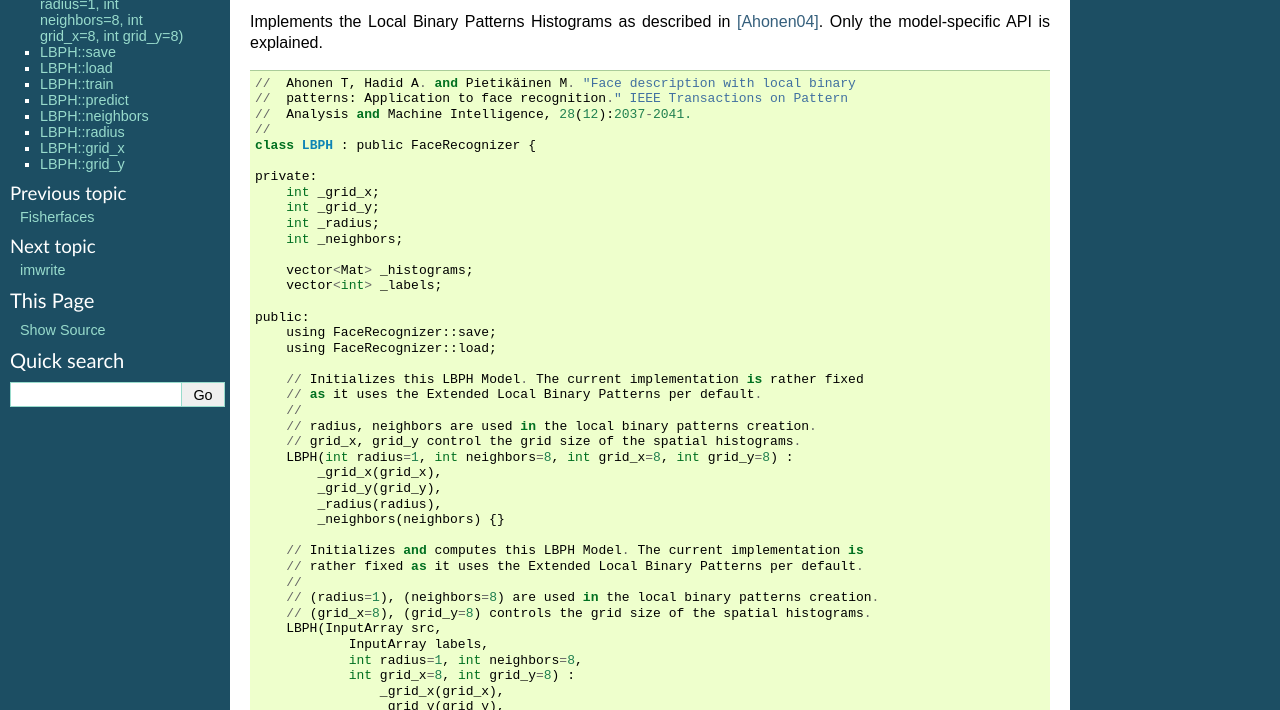
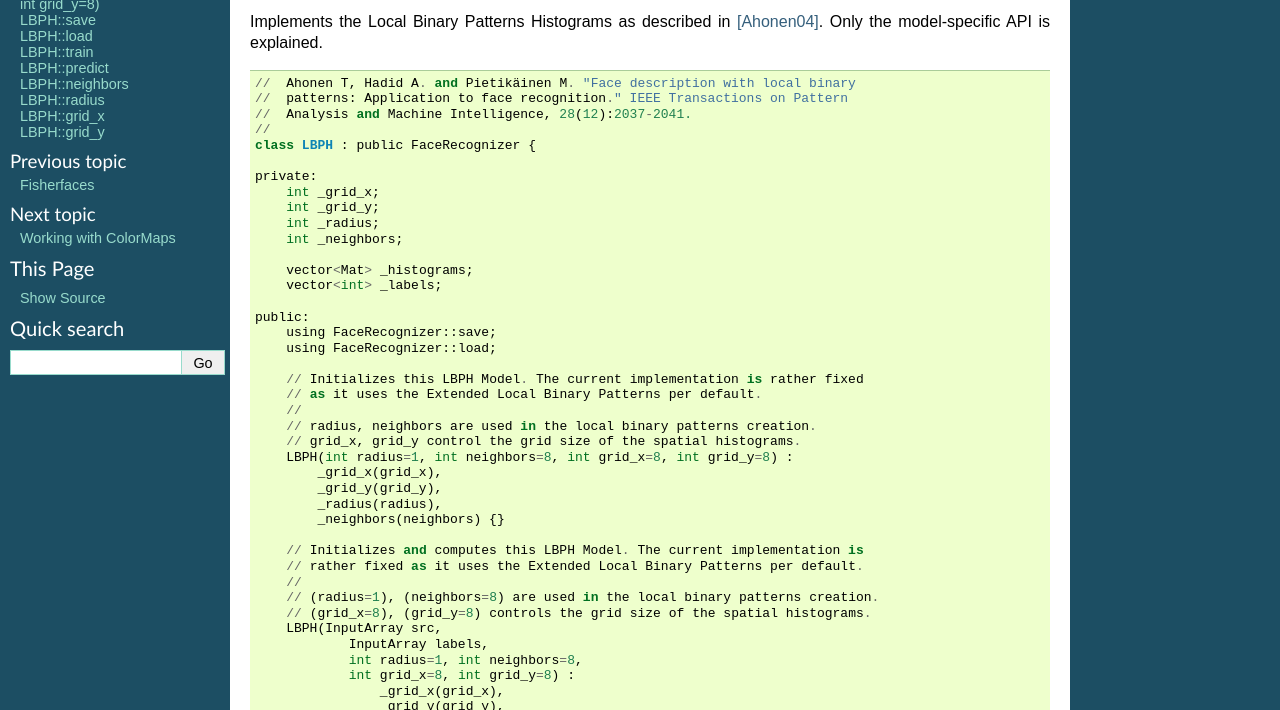
Before and after one commit to bytefish/libfacerec, a Sphinx documentation site: the page built from doc/source/api/class/class_lbph.rst, in a window 1280 px wide and 900 px high, cut to the strip 190-900 px from the top of the window. Built offline with Sphinx 7.4.7, drawn with Linux system fonts in a browser that asks for light colours; formulas are drawn with MathJax 3; cross-references to code outside the pages are shown as plain code.

Commit message:
documentation source changed.

```diff
--- a/doc/source/api/class/class_colormap.rst
+++ b/doc/source/api/class/class_colormap.rst
@@ -1,3 +1,6 @@
+Working with ColorMaps
+======================
+
 .. highlight:: cpp
 
 imwrite
@@ -32,7 +35,7 @@
 See :ocv:func:`imshow` for the list of supported formats and flags description.
 
 ColorMap
-========
+--------
 
 .. ocv:class:: colormap::ColorMap
 
--- a/doc/source/api/class/class_eigenfaces.rst
+++ b/doc/source/api/class/class_eigenfaces.rst
@@ -1,5 +1,5 @@
 Eigenfaces
-==========
+----------
 
 .. ocv:class:: Eigenfaces
 
--- a/doc/source/api/class/class_facerecognizer.rst
+++ b/doc/source/api/class/class_facerecognizer.rst
@@ -1,5 +1,5 @@
 FaceRecognizer
-==============
+--------------
 
 .. highlight:: cpp
 
--- a/doc/source/api/class/class_fisherfaces.rst
+++ b/doc/source/api/class/class_fisherfaces.rst
@@ -1,5 +1,5 @@
 Fisherfaces
-===========
+-----------
 
 .. highlight:: cpp
 
--- a/doc/source/api/class/class_lbph.rst
+++ b/doc/source/api/class/class_lbph.rst
@@ -1,5 +1,5 @@
 LBPH
-====
+----
 
 .. ocv:class:: LBPH
 
```
